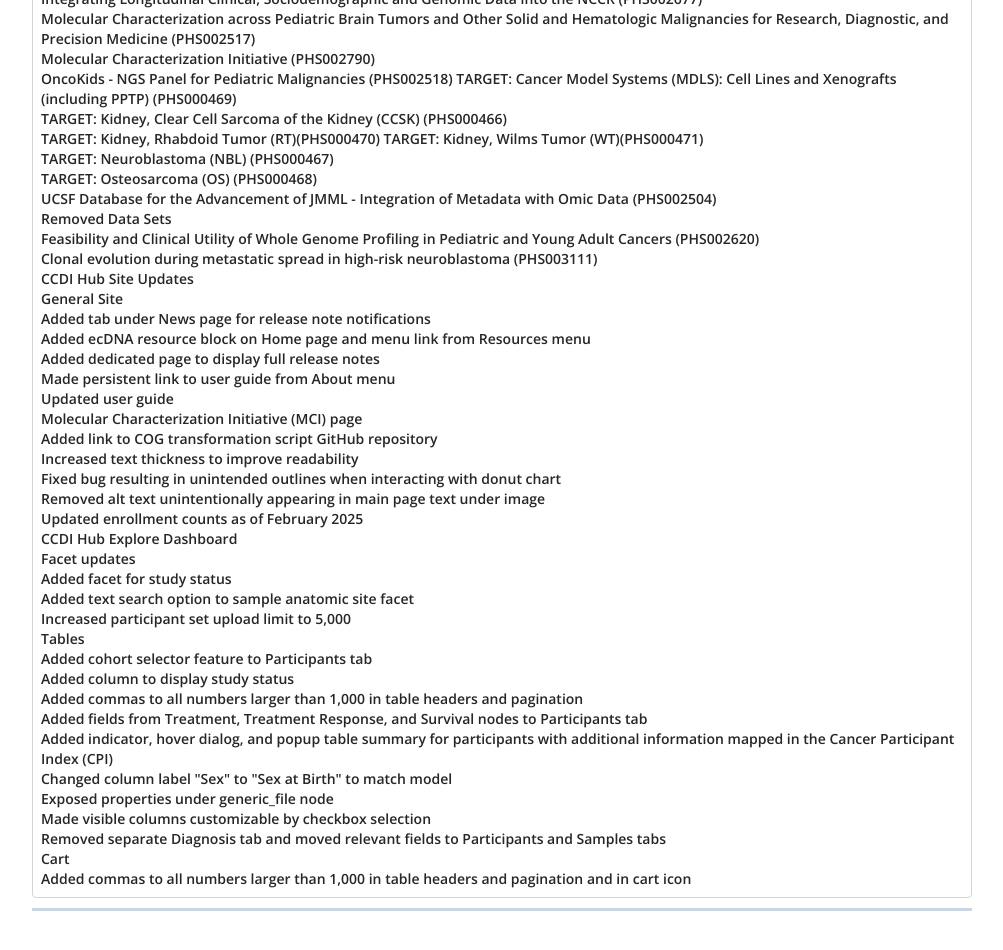
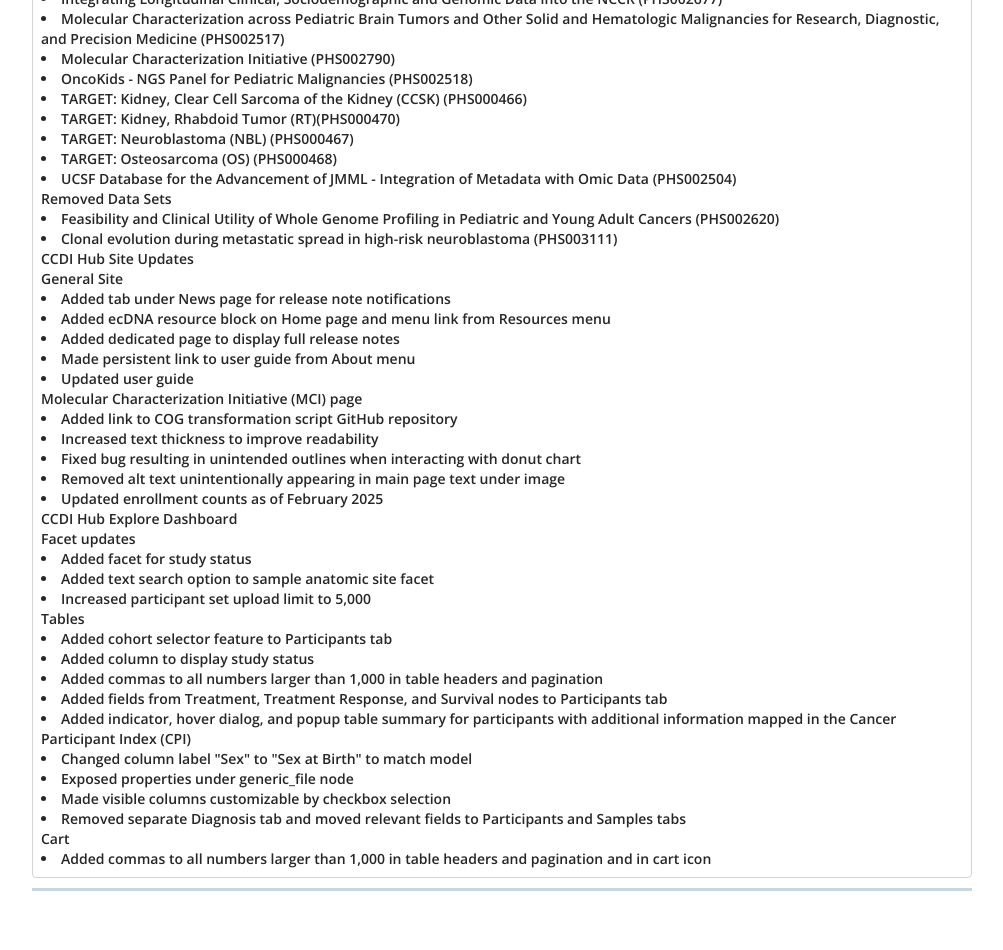
Before and after one commit to CBIIT/ccdi-cbio-content-ui, a Next.js app: page / in a window 1280 px wide. Shown: the part 780-1730 px from the top of the page, without its empty margins (138-1141 px from the left). Built offline with nearby package versions, Linux system fonts and the light colour scheme.

Commit message:
Minor fixes

```diff
--- a/src/components/TabItem.tsx
+++ b/src/components/TabItem.tsx
@@ -14,7 +14,7 @@
 }) => {
   return (
     <button
-      className={`flex relative gap-2.5 justify-center items-end px-6 py-5 rounded-tl-md rounded-tr-md border-t border-r border-l border-solid border-t-cyan-600 border-x-cyan-600 transition-colors duration-200 hover:bg-gray-50 focus:outline-none focus:ring-2 focus:ring-cyan-500 focus:ring-offset-2 ${
+      className={`flex relative gap-2.5 justify-center items-end px-6 py-5 rounded-tl-md rounded-tr-md border-t border-r border-l border-solid border-t-cyan-600 border-x-cyan-600 transition-colors duration-200 hover:bg-gray-50 hover:cursor-pointer focus:outline-none focus:ring-2 focus:ring-cyan-500 focus:ring-offset-2 ${
         isActive ? 'bg-white' : ''
       }`}
       onClick={onClick}
--- a/src/components/release-notes/ReleaseNotesContent.tsx
+++ b/src/components/release-notes/ReleaseNotesContent.tsx
@@ -35,145 +35,92 @@
         <br />
         Data Model Updates
         <br />
-        Added more properties to Treatment node
-        <br />
-        Added slim_url property for IDC imaging data
-        <br />
-        Added study status
-        <br />
-        Renamed &quot;COG Clinical Report&quot; to &quot;COG Clinical
-        Data&quot;
-        <br />
-        Updated synonym properties to include CPI mapping data
-        <br />
+        <ul className="list-disc list-inside">
+          <li>Added more properties to Treatment node</li>
+          <li>Added slim_url property for IDC imaging data</li>
+          <li>Added study status</li>
+          <li>Renamed &quot;COG Clinical Report&quot; to &quot;COG Clinical Data&quot;</li>
+          <li>Updated synonym properties to include CPI mapping data</li>
+        </ul>
         New Data Sets
         <br />
-        CCDI Pediatric In Vivo Testing Program - Neuroblastoma (PHS003163)
-        <br />
-        TARGET: Acute Lymphoblastic Leukemia (ALL) Pilot Phase 1 (PHS000463)
-        <br />
-        TARGET: Acute Lymphoblastic Leukemia (ALL) Expansion Phase 2
-        (PHS000464)
-        <br />
-        TARGET: Acute Myeloid Leukemia (AML) (PHS000465)
-        <br />
+        <ul className="list-disc list-inside">
+          <li>CCDI Pediatric In Vivo Testing Program - Neuroblastoma (PHS003163)</li>
+          <li>TARGET: Acute Lymphoblastic Leukemia (ALL) Pilot Phase 1 (PHS000463)</li>
+          <li>TARGET: Acute Lymphoblastic Leukemia (ALL) Expansion Phase 2 (PHS000464)</li>
+          <li>TARGET: Acute Myeloid Leukemia (AML) (PHS000465)</li>
+        </ul>
         Updated Data Sets
         <br />
-        CCDI Pediatric In Vivo Testing Program - Leukemia (PHS003164)
-        <br />
-        Comprehensive Genomic Sequencing of Pediatric Cancer Cases (CMRI/KUCC)
-        (PHS002529)
-        <br />
-        Enhancement of Data Sharing in Pediatric, Adolescent and Young Adult
-        Cancers (PHS002431)
-        <br />
-        Genomic Sequencing of Pediatric Rhabdomyosarcoma (PHS000720)
-        <br />
-        Identification and Targeting of Treatment Resistant Progenitor
-        Populations in T-cell Acute Lymphoblastic (PHS003432)
-        <br />
-        Integrating Longitudinal Clinical, Sociodemographic and Genomic Data
-        into the NCCR (PHS002677)
-        <br />
-        Molecular Characterization across Pediatric Brain Tumors and Other
-        Solid and Hematologic Malignancies for Research, Diagnostic, and
-        Precision Medicine (PHS002517)
-        <br />
-        Molecular Characterization Initiative (PHS002790)
-        <br />
-        OncoKids - NGS Panel for Pediatric Malignancies (PHS002518) TARGET:
-        Cancer Model Systems (MDLS): Cell Lines and Xenografts (including PPTP)
-        (PHS000469)
-        <br />
-        TARGET: Kidney, Clear Cell Sarcoma of the Kidney (CCSK) (PHS000466)
-        <br />
-        TARGET: Kidney, Rhabdoid Tumor (RT)(PHS000470) TARGET: Kidney, Wilms
-        Tumor (WT)(PHS000471)
-        <br />
-        TARGET: Neuroblastoma (NBL) (PHS000467)
-        <br />
-        TARGET: Osteosarcoma (OS) (PHS000468)
-        <br />
-        UCSF Database for the Advancement of JMML - Integration of Metadata
-        with Omic Data (PHS002504)
-        <br />
+        <ul className="list-disc list-inside">
+          <li>CCDI Pediatric In Vivo Testing Program - Leukemia (PHS003164)</li>
+          <li>Comprehensive Genomic Sequencing of Pediatric Cancer Cases (CMRI/KUCC) (PHS002529)</li>
+          <li>Enhancement of Data Sharing in Pediatric, Adolescent and Young Adult Cancers (PHS002431)</li>
+          <li>Genomic Sequencing of Pediatric Rhabdomyosarcoma (PHS000720)</li>
+          <li>Identification and Targeting of Treatment Resistant Progenitor Populations in T-cell Acute Lymphoblastic (PHS003432)</li>
+          <li>Integrating Longitudinal Clinical, Sociodemographic and Genomic Data into the NCCR (PHS002677)</li>
+          <li>Molecular Characterization across Pediatric Brain Tumors and Other Solid and Hematologic Malignancies for Research, Diagnostic, and Precision Medicine (PHS002517)</li>
+          <li>Molecular Characterization Initiative (PHS002790)</li>
+          <li>OncoKids - NGS Panel for Pediatric Malignancies (PHS002518)</li>
+          <li>TARGET: Kidney, Clear Cell Sarcoma of the Kidney (CCSK) (PHS000466)</li>
+          <li>TARGET: Kidney, Rhabdoid Tumor (RT)(PHS000470)</li>
+          <li>TARGET: Neuroblastoma (NBL) (PHS000467)</li>
+          <li>TARGET: Osteosarcoma (OS) (PHS000468)</li>
+          <li>UCSF Database for the Advancement of JMML - Integration of Metadata with Omic Data (PHS002504)</li>
+        </ul>
         Removed Data Sets
         <br />
-        Feasibility and Clinical Utility of Whole Genome Profiling in
-        Pediatric and Young Adult Cancers (PHS002620)
-        <br />
-        Clonal evolution during metastatic spread in high-risk neuroblastoma
-        (PHS003111)
-        <br />
+        <ul className="list-disc list-inside">
+          <li>Feasibility and Clinical Utility of Whole Genome Profiling in Pediatric and Young Adult Cancers (PHS002620)</li>
+          <li>Clonal evolution during metastatic spread in high-risk neuroblastoma (PHS003111)</li>
+        </ul>
         CCDI Hub Site Updates
         <br />
         General Site
         <br />
-        Added tab under News page for release note notifications
-        <br />
-        Added ecDNA resource block on Home page and menu link from Resources
-        menu
-        <br />
-        Added dedicated page to display full release notes
-        <br />
-        Made persistent link to user guide from About menu
-        <br />
-        Updated user guide
-        <br />
+        <ul className="list-disc list-inside">
+          <li>Added tab under News page for release note notifications</li>
+          <li>Added ecDNA resource block on Home page and menu link from Resources menu</li>
+          <li>Added dedicated page to display full release notes</li>
+          <li>Made persistent link to user guide from About menu</li>
+          <li>Updated user guide</li>
+        </ul>
         Molecular Characterization Initiative (MCI) page
         <br />
-        Added link to COG transformation script GitHub repository
-        <br />
-        Increased text thickness to improve readability
-        <br />
-        Fixed bug resulting in unintended outlines when interacting with donut
-        chart
-        <br />
-        Removed alt text unintentionally appearing in main page text under
-        image
-        <br />
-        Updated enrollment counts as of February 2025
-        <br />
+        <ul className="list-disc list-inside">
+          <li>Added link to COG transformation script GitHub repository</li>
+          <li>Increased text thickness to improve readability</li>
+          <li>Fixed bug resulting in unintended outlines when interacting with donut chart</li>
+          <li>Removed alt text unintentionally appearing in main page text under image</li>
+          <li>Updated enrollment counts as of February 2025</li>
+        </ul>
         CCDI Hub Explore Dashboard
         <br />
         Facet updates
         <br />
-        Added facet for study status
-        <br />
-        Added text search option to sample anatomic site facet
-        <br />
-        Increased participant set upload limit to 5,000
-        <br />
+        <ul className="list-disc list-inside">
+          <li>Added facet for study status</li>
+          <li>Added text search option to sample anatomic site facet</li>
+          <li>Increased participant set upload limit to 5,000</li>
+        </ul>
         Tables
         <br />
-        Added cohort selector feature to Participants tab
-        <br />
-        Added column to display study status
-        <br />
-        Added commas to all numbers larger than 1,000 in table headers and
-        pagination
-        <br />
-        Added fields from Treatment, Treatment Response, and Survival nodes to
-        Participants tab
-        <br />
-        Added indicator, hover dialog, and popup table summary for participants
-        with additional information mapped in the Cancer Participant Index
-        (CPI)
-        <br />
-        Changed column label &quot;Sex&quot; to &quot;Sex at Birth&quot; to
-        match model
-        <br />
-        Exposed properties under generic_file node
-        <br />
-        Made visible columns customizable by checkbox selection
-        <br />
-        Removed separate Diagnosis tab and moved relevant fields to
-        Participants and Samples tabs
-        <br />
+        <ul className="list-disc list-inside">
+          <li>Added cohort selector feature to Participants tab</li>
+          <li>Added column to display study status</li>
+          <li>Added commas to all numbers larger than 1,000 in table headers and pagination</li>
+          <li>Added fields from Treatment, Treatment Response, and Survival nodes to Participants tab</li>
+          <li>Added indicator, hover dialog, and popup table summary for participants with additional information mapped in the Cancer Participant Index (CPI)</li>
+          <li>Changed column label &quot;Sex&quot; to &quot;Sex at Birth&quot; to match model</li>
+          <li>Exposed properties under generic_file node</li>
+          <li>Made visible columns customizable by checkbox selection</li>
+          <li>Removed separate Diagnosis tab and moved relevant fields to Participants and Samples tabs</li>
+        </ul>
         Cart
         <br />
-        Added commas to all numbers larger than 1,000 in table headers and
-        pagination and in cart icon
+        <ul className="list-disc list-inside">
+          <li>Added commas to all numbers larger than 1,000 in table headers and pagination and in cart icon</li>
+        </ul>
       </div>
     </section>
   );
--- a/src/components/release-notes/ReleaseNotesHeader.tsx
+++ b/src/components/release-notes/ReleaseNotesHeader.tsx
@@ -12,9 +12,9 @@
   return (
     <header className="w-full text-sky-800 max-md:max-w-full">
       <div className="flex flex-wrap gap-10 justify-between items-center w-full max-md:max-w-full">
-        <h1 className="self-stretch my-auto text-base font-medium leading-none">
+        <h2 className="self-stretch my-auto text-base font-medium leading-none">
           {version}
-        </h1>
+        </h2>
         <time className="self-stretch my-auto text-sm leading-none">
           {date}
         </time>
```
Also changed, not shown: src/components/DatasetAndReleaseNotes.tsx (+4 -3 lines), src/components/TabNavigation.tsx (deleted, +0 -69 lines), src/components/datasets/DatasetContent.tsx (+0 -20 lines).
